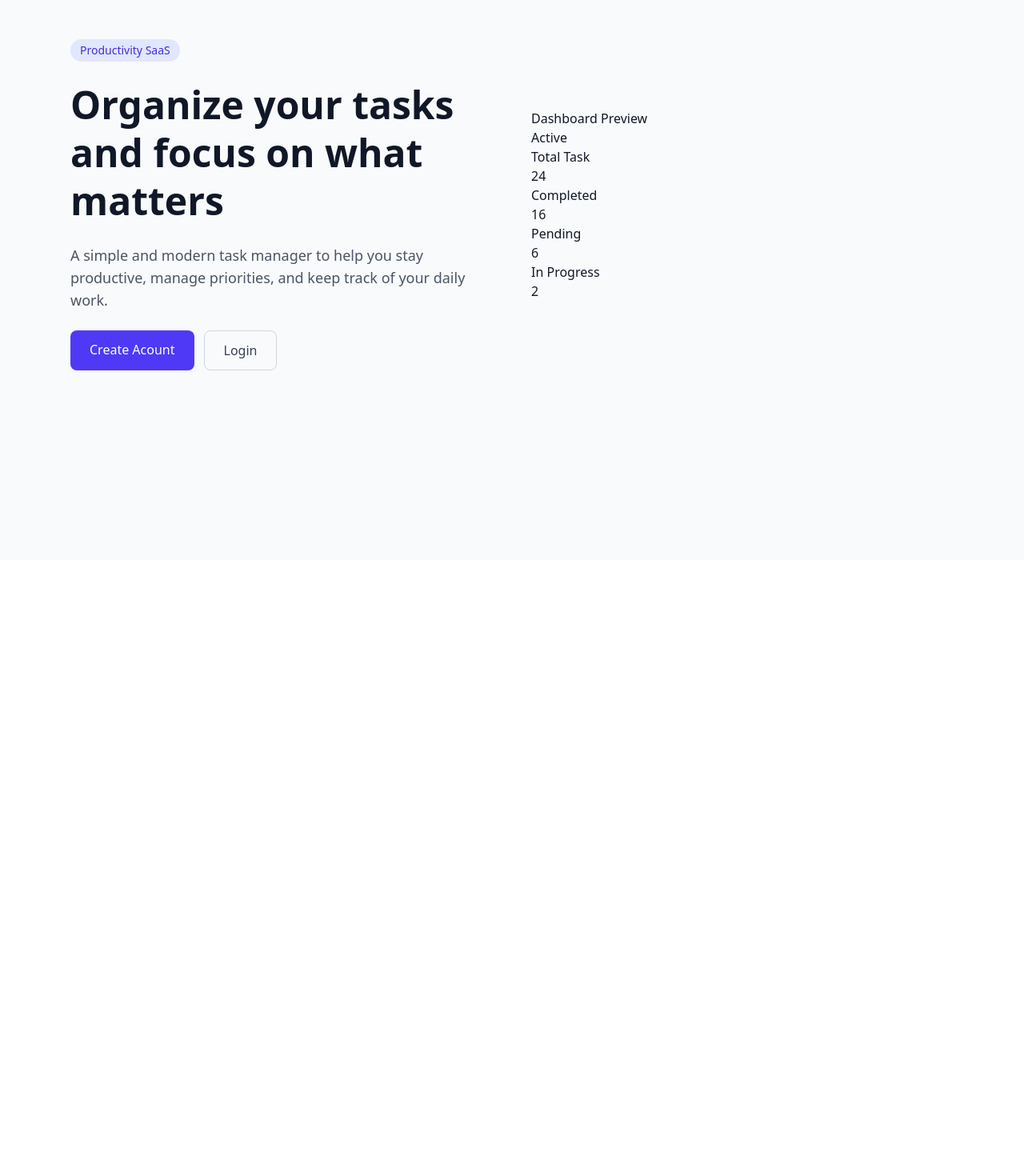
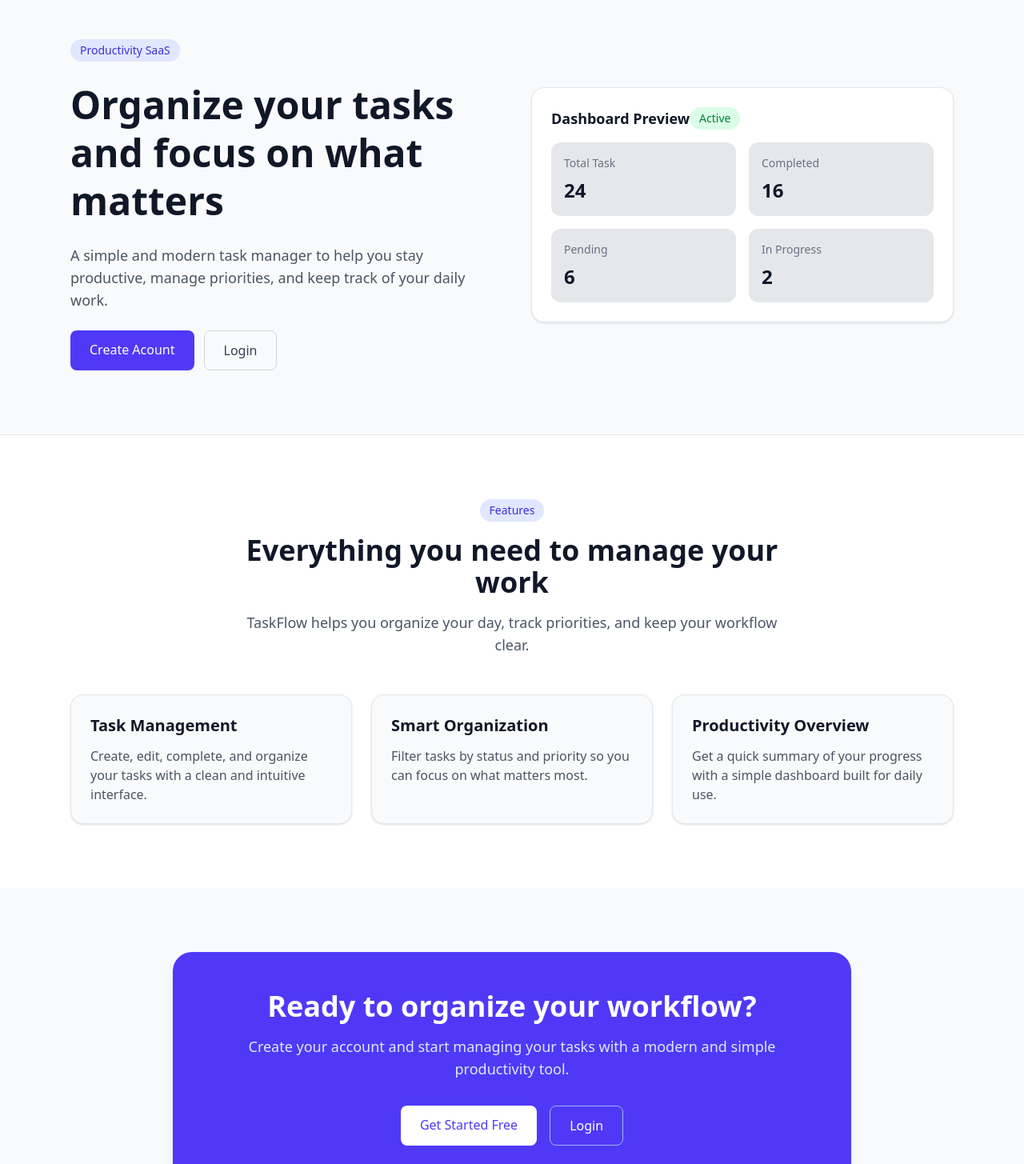
Before and after one commit to JRizzetto/meus-projetos-full-stack-portifolio, a Next.js app in the folder projeto-01-task-manager-saas/: page / in a window 1280 px wide. Shown: the part 100-1555 px from the top of the page at 80% size. Before the commit the page ends 800 px from the top, so only its background shows below. Built offline with nearby package versions, Linux system fonts and the light colour scheme.

Commit message:
projeto-01-task-manager-saas - Finalizada landing page e login

```diff
--- /dev/null
+++ b/projeto-01-task-manager-saas/src/app/login/page.tsx
@@ -0,0 +1,63 @@
+export default function LoginPage() {
+  return (
+    <main className="flex min-h-screen items-center justify-center bg-gray-50 px-6">
+      <div className="w-full max-w-md rounded-2xl border border-gray-200 bg-white p-8 shadow-sm">
+        <div className="mb-8 text-center">
+          <h1 className="text-3xl font-bold text-gray-900">Welcome back</h1>
+          <p className="mt-2 text-sm text-gray-600">
+            Sign in to access your dashboard and manage your tasks.
+          </p>
+        </div>
+
+        <form className="space-y-5">
+          <div>
+            <label
+              htmlFor="email"
+              className="mb-2 block text-sm font-medium text-gray-700"
+            >
+              Email
+            </label>
+            <input
+              id="email"
+              type="email"
+              placeholder="Enter your email"
+              className="w-full rounded-lg border border-gray-300 px-4 py-3 text-sm text-gray-900 outline-none transition focus:border-indigo-600 focus:ring-2 focus:ring-indigo-100"
+            />
+          </div>
+
+          <div>
+            <label
+              htmlFor="password"
+              className="mb-2 block text-sm font-medium text-gray-700"
+            >
+              Password
+            </label>
+            <input
+              id="password"
+              type="password"
+              placeholder="Enter your password"
+              className="w-full rounded-lg border border-gray-300 px-4 py-3 text-sm text-gray-900 outline-none transition focus:border-indigo-600 focus:ring-2 focus:ring-indigo-100"
+            />
+          </div>
+
+          <button
+            type="submit"
+            className="w-full rounded-lg bg-indigo-600 px-4 py-3 text-sm font-medium text-white trasition hover:bg-indigo-700"
+          >
+            Sign In
+          </button>
+        </form>
+
+        <p className="mt-6 text-center text-sm text-gray-600">
+          don't have an account{" "}
+          <a
+            href="/register"
+            className="font-medium text-indigo-600 hover:text-indigo-700"
+          >
+            Create one
+          </a>
+        </p>
+      </div>
+    </main>
+  );
+}
--- a/projeto-01-task-manager-saas/src/app/page.tsx
+++ b/projeto-01-task-manager-saas/src/app/page.tsx
@@ -57,7 +57,7 @@ export default function Home() {
         <div className="mx-auto flex max-w-6xl items-center justify-between px-6 py-4">
           <h1 className="text-2xl font-bold text-indigo-600">TaskFlow</h1>
 
-          <div className="flex gap-10 font-bold">
+          <div className="hidden lg:flex gap-10 font-bold">
             <button
               onClick={() => openMenu("functions")}
               className="hover:text-indigo-600 transition-colors cursor-pointer"
@@ -290,32 +290,115 @@ export default function Home() {
             </div>
           </div>
 
-          <div>
-            <div>
-              <h3>Dashboard Preview</h3>
-              <span>Active</span>
+          <div className="rounded-2xl border border-gray-200 bg-white p-6 shadow-sm">
+            <div className="mb-4 flex items-center justify-bteween">
+              <h3 className="text-lg font-semibold">Dashboard Preview</h3>
+              <span className="rounded-full bg-green-100 px-3 py-1 text-sm font-medium text-green-700">
+                Active
+              </span>
             </div>
 
-            <div>
-              <div>
-                <p>Total Task</p>
-                <p>24</p>
+            <div className="grid gap-4 sm:grid-cols-2">
+              <div className="rounded-xl bg-gray-200 p-4">
+                <p className="text-sm text-gray-500">Total Task</p>
+                <p className="mt-2 text-2xl font-bold">24</p>
               </div>
 
-              <div>
-                <p>Completed</p>
-                <p>16</p>
+              <div className="rounded-xl bg-gray-200 p-4">
+                <p className="text-sm text-gray-500">Completed</p>
+                <p className="mt-2 text-2xl font-bold">16</p>
               </div>
 
-              <div>
-                <p>Pending</p>
-                <p>6</p>
+              <div className="rounded-xl bg-gray-200 p-4">
+                <p className="text-sm text-gray-500">Pending</p>
+                <p className="mt-2 text-2xl font-bold">6</p>
               </div>
 
-              <div>
-                <p>In Progress</p>
-                <p>2</p>
+              <div className="rounded-xl bg-gray-200 p-4">
+                <p className="text-sm text-gray-500">In Progress</p>
+                <p className="mt-2 text-2xl font-bold">2</p>
               </div>
+            </div>
+          </div>
+        </div>
+      </section>
+
+      <section className="border-t border-gray-200 bg-white">
+        <div className="mx-auto max-w-6xl px-6 py-20">
+          <div className="mx-auto mb-12 max-w-2xl text-center">
+            <span className="inline-block rounded-full bg-indigo-100 px-3 py-1 text-sm font-medium text-indigo-700">
+              Features
+            </span>
+
+            <h2 className="mt-4 text-3xl font-bold md:text-4xl">
+              Everything you need to manage your work
+            </h2>
+
+            <p className="mt-4 text-lg text-gray-600">
+              TaskFlow helps you organize your day, track priorities, and keep
+              your workflow clear.
+            </p>
+          </div>
+
+          <div className="grid gap-6 md:grid-cols-3">
+            <div className="rounded-2xl border border-gray-200 bg-gray-50 p-6 shadow-sm">
+              <h3 className="text-xl font-semibold text-gray-900">
+                Task Management
+              </h3>
+              <p className="mt-3 text-gray-600">
+                Create, edit, complete, and organize your tasks with a clean and
+                intuitive interface.
+              </p>
+            </div>
+
+            <div className="rounded-2xl border border-gray-200 bg-gray-50 p-6 shadow-sm">
+              <h3 className="text-xl font-semibold text-gray-900">
+                Smart Organization
+              </h3>
+              <p className="mt-3 text-gray-600 ">
+                Filter tasks by status and priority so you can focus on what
+                matters most.
+              </p>
+            </div>
+
+            <div className="rounded-2xl border border-gray-200 bg-gray-50 p-6 shadow-sm">
+              <h3 className="text-xl font-semibold text-gray-900">
+                Productivity Overview
+              </h3>
+              <p className="mt-3 text-gray-600 ">
+                Get a quick summary of your progress with a simple dashboard
+                built for daily use.
+              </p>
+            </div>
+          </div>
+        </div>
+      </section>
+
+      <section className="bg-gray-50">
+        <div className="mx-auto max-w-4xl px-6 py-20">
+          <div className="rounded-3xl bg-indigo-600 px-8 py-12 text-center text-white shadow-lg md:px-12">
+            <h2 className="text-3xl font-bold md:text-4xl">
+              Ready to organize your workflow?
+            </h2>
+
+            <p className="mx-auto mt-4 max-w-2xl text-lg text-indigo-100">
+              Create your account and start managing your tasks with a modern
+              and simple productivity tool.
+            </p>
+
+            <div className="mt-8 flex flex-col justify-center gap-4 sm:flex-row">
+              <a
+                href="/register"
+                className="rounded-lg bg-white px-6 py-3 font-medium text-indigo-600 transition hover:bg-gray-200"
+              >
+                Get Started Free
+              </a>
+              <a
+                href="/login"
+                className="rounded-lg border border-indigo-300 px-6 py-3 font-medium text-white transition hover:bg-indigo-500"
+              >
+                Login
+              </a>
             </div>
           </div>
         </div>
```
